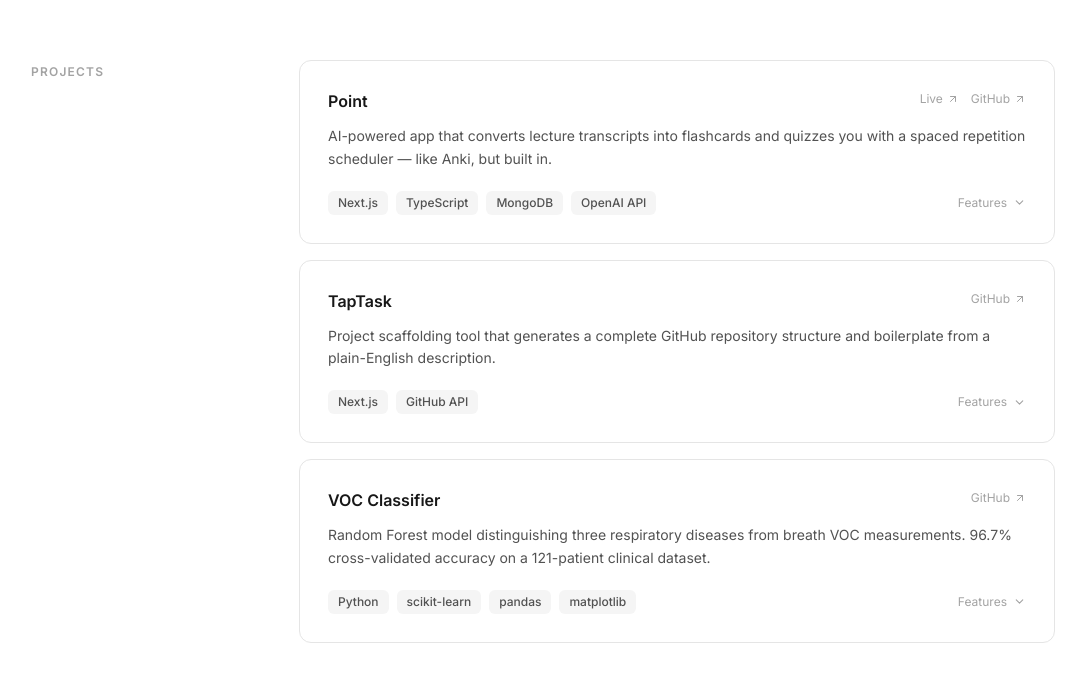
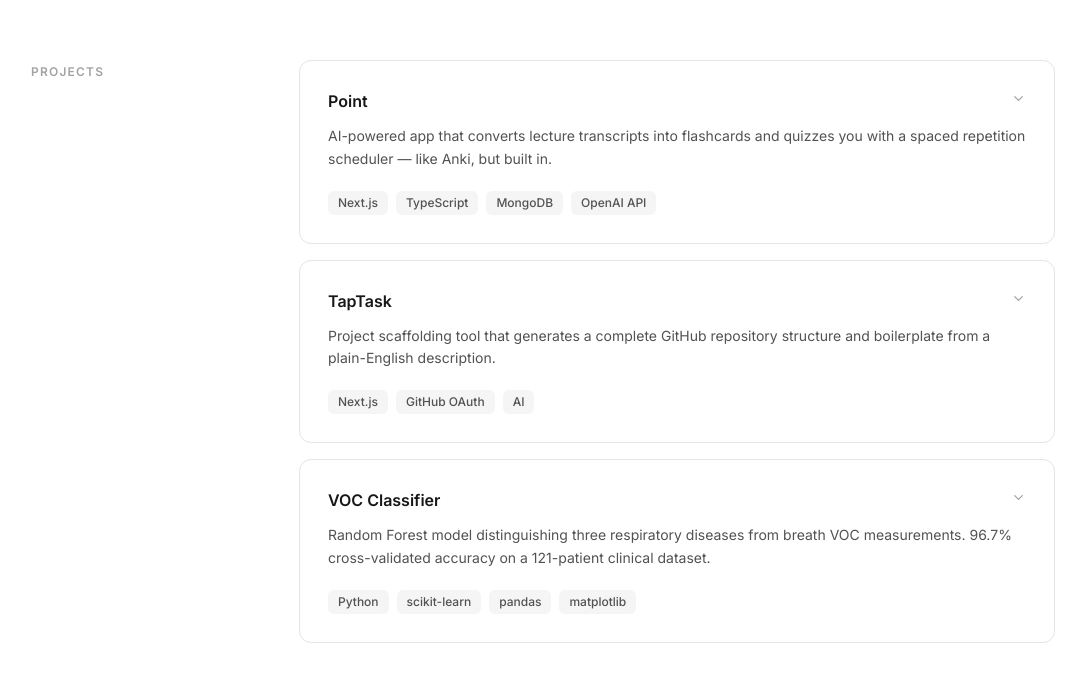
Before and after one commit to jth3o/portfolio, a Next.js app: page / in a window 1280 px wide. Shown: the part 1342-2023 px from the top of the page, without its empty margins (97-1183 px from the left). Built offline with nearby package versions, Linux system fonts and the light colour scheme.

Commit message:
Click-to-expand cards, screenshot carousel modal, VOC confusion matrix screenshot

```diff
--- a/src/components/projects.tsx
+++ b/src/components/projects.tsx
@@ -1,7 +1,17 @@
 "use client";
 
-import { useState } from "react";
-import { ArrowUpRight, ChevronDown } from "lucide-react";
+import { useState, useEffect, useCallback } from "react";
+import { ArrowUpRight, ChevronDown, X, ChevronLeft, ChevronRight, Images } from "lucide-react";
+
+type Screenshot = {
+  src: string;
+  caption: string;
+};
+
+type Feature = {
+  title: string;
+  detail: string;
+};
 
 type Project = {
   title: string;
@@ -9,7 +19,8 @@ type Project = {
   stack: string[];
   href: string;
   live?: string;
-  features: { title: string; detail: string }[];
+  features: Feature[];
+  screenshots?: Screenshot[];
 };
 
 const projects: Project[] = [
@@ -23,58 +34,56 @@ const projects: Project[] = [
     features: [
       {
         title: "Upload any .vtt transcript",
-        detail:
-          "Drop in a .vtt file from any lecture recording. Point parses and segments it into meaningful chunks automatically.",
+        detail: "Drop in a .vtt file from any lecture recording. Point parses and segments it into meaningful chunks automatically.",
       },
       {
         title: "AI fact extraction",
-        detail:
-          "OpenAI reads each transcript segment and pulls out the key facts — no manual highlighting or note-taking required.",
+        detail: "OpenAI reads each transcript segment and pulls out the key facts — no manual highlighting or note-taking required.",
       },
       {
         title: "Automatic flashcard generation",
-        detail:
-          "Facts are converted into atomic front/back flashcards, structured to test one concept at a time.",
+        detail: "Facts are converted into atomic front/back flashcards, structured to test one concept at a time.",
       },
       {
         title: "Spaced repetition scheduler",
-        detail:
-          "Cards resurface based on how well you know them. Rate each card Again / Hard / Good / Easy and the scheduler adjusts the next review date.",
+        detail: "Cards resurface based on how well you know them. Rate each card Again / Hard / Good / Easy and the scheduler adjusts the next review date.",
       },
       {
         title: "In-session help",
-        detail:
-          "Stuck on a card? Ask for an explanation or a worked example mid-review without leaving the study session.",
+        detail: "Stuck on a card? Ask for an explanation or a worked example mid-review without leaving the study session.",
       },
       {
         title: "Course & lecture organization",
-        detail:
-          "Group lectures into courses. Each user sees only their own data — full session-based authentication.",
+        detail: "Group lectures into courses. Each user sees only their own data — full session-based authentication.",
       },
+    ],
+    screenshots: [
+      // Add your screenshots here:
+      // { src: "/screenshots/point-dashboard.png", caption: "Dashboard — all your courses at a glance" },
     ],
   },
   {
     title: "TapTask",
     description:
       "Project scaffolding tool that generates a complete GitHub repository structure and boilerplate from a plain-English description.",
-    stack: ["Next.js", "GitHub API"],
+    stack: ["Next.js", "GitHub OAuth", "AI"],
     href: "https://github.com/jth3o/TapTask",
     features: [
       {
         title: "Plain-English project description",
-        detail:
-          "Describe what you want to build in plain English. TapTask figures out the right structure, stack, and boilerplate for the job.",
+        detail: "Describe what you want to build in plain English. TapTask figures out the right structure, stack, and boilerplate for the job.",
       },
       {
         title: "Instant repo generation",
-        detail:
-          "A fully initialized GitHub repository is created in seconds — folders, config files, and starter code included.",
+        detail: "A fully initialized GitHub repository is created in seconds — folders, config files, and starter code included.",
       },
       {
-        title: "Stack-aware scaffolding",
-        detail:
-          "TapTask selects appropriate boilerplate based on the project type — Next.js, Python, etc. — rather than outputting a generic template.",
+        title: "Works with any GitHub account",
+        detail: "Sign in with GitHub OAuth — TapTask creates repos directly in your own account, no sharing credentials required.",
       },
+    ],
+    screenshots: [
+      // { src: "/screenshots/taptask-home.png", caption: "Describe your project in plain English" },
     ],
   },
   {
@@ -86,36 +95,128 @@ const projects: Project[] = [
     features: [
       {
         title: "Clinical dataset — 121 patients, 3 diseases",
-        detail:
-          "Real breath sample data from patients diagnosed with Asthma, Bronchi, or COPD. 78 volatile organic compound (VOC) intensity measurements per patient.",
+        detail: "Real breath sample data from patients diagnosed with Asthma, Bronchi, or COPD. 78 volatile organic compound (VOC) intensity measurements per patient.",
       },
       {
         title: "Log transform + standard scaling",
-        detail:
-          "Raw VOC intensities are log2-transformed to compress the range, then standard-scaled so no single compound dominates the model.",
+        detail: "Raw VOC intensities are log2-transformed to compress the range, then standard-scaled so no single compound dominates the model.",
       },
       {
         title: "Random Forest with 5-fold cross-validation",
-        detail:
-          "200-tree Random Forest trained with stratified 5-fold CV to preserve class balance across folds. Mean accuracy: 96.7%.",
+        detail: "200-tree Random Forest trained with stratified 5-fold CV to preserve class balance across folds. Mean accuracy: 96.7%.",
       },
       {
         title: "Confusion matrix analysis",
-        detail:
-          "Asthma classified perfectly (53/53). The only confusion was between Bronchi and COPD — clinically expected given their overlapping pathophysiology.",
+        detail: "Asthma classified perfectly (53/53). The only confusion was between Bronchi and COPD — clinically expected given their overlapping pathophysiology.",
       },
+    ],
+    screenshots: [
+      { src: "/screenshots/voc-confusion-matrix.png", caption: "Confusion matrix — 96.7% mean accuracy across 5 folds" },
     ],
   },
 ];
 
+// ── Carousel modal ────────────────────────────────────────────────────────────
+function CarouselModal({
+  screenshots,
+  startIndex,
+  onClose,
+}: {
+  screenshots: Screenshot[];
+  startIndex: number;
+  onClose: () => void;
+}) {
+  const [idx, setIdx] = useState(startIndex);
+
+  const prev = useCallback(() => setIdx((i) => (i - 1 + screenshots.length) % screenshots.length), [screenshots.length]);
+  const next = useCallback(() => setIdx((i) => (i + 1) % screenshots.length), [screenshots.length]);
+
+  useEffect(() => {
+    const handler = (e: KeyboardEvent) => {
+      if (e.key === "Escape") onClose();
+      if (e.key === "ArrowLeft") prev();
+      if (e.key === "ArrowRight") next();
+    };
+    window.addEventListener("keydown", handler);
+    return () => window.removeEventListener("keydown", handler);
+  }, [onClose, prev, next]);
+
+  return (
+    <div
+      className="fixed inset-0 z-50 flex items-center justify-center bg-black/70 backdrop-blur-sm p-4"
+      onClick={onClose}
+    >
+      <div
+        className="relative bg-white dark:bg-neutral-900 rounded-2xl overflow-hidden shadow-2xl max-w-3xl w-full"
+        onClick={(e) => e.stopPropagation()}
+      >
+        {/* Close */}
+        <button
+          onClick={onClose}
+          className="absolute top-4 right-4 z-10 p-1.5 rounded-lg bg-neutral-100 dark:bg-neutral-800 text-neutral-500 hover:text-neutral-900 dark:hover:text-neutral-100 transition-colors"
+        >
+          <X size={16} />
+        </button>
+
+        {/* Image */}
+        <div className="relative bg-neutral-100 dark:bg-neutral-800 aspect-video flex items-center justify-center">
+          <img
+            src={screenshots[idx].src}
+            alt={screenshots[idx].caption}
+            className="max-h-full max-w-full object-contain"
+          />
+
+          {screenshots.length > 1 && (
+            <>
+              <button
+                onClick={prev}
+                className="absolute left-3 p-2 rounded-lg bg-white/80 dark:bg-neutral-900/80 text-neutral-700 dark:text-neutral-300 hover:bg-white dark:hover:bg-neutral-900 transition-colors shadow"
+              >
+                <ChevronLeft size={18} />
+              </button>
+              <button
+                onClick={next}
+                className="absolute right-3 p-2 rounded-lg bg-white/80 dark:bg-neutral-900/80 text-neutral-700 dark:text-neutral-300 hover:bg-white dark:hover:bg-neutral-900 transition-colors shadow"
+              >
+                <ChevronRight size={18} />
+              </button>
+            </>
+          )}
+        </div>
+
+        {/* Caption + dots */}
+        <div className="px-6 py-5">
+          <p className="text-sm text-neutral-700 dark:text-neutral-300 leading-relaxed">
+            {screenshots[idx].caption}
+          </p>
+          {screenshots.length > 1 && (
+            <div className="flex gap-1.5 mt-3">
+              {screenshots.map((_, i) => (
+                <button
+                  key={i}
+                  onClick={() => setIdx(i)}
+                  className={`h-1.5 rounded-full transition-all duration-200 ${
+                    i === idx
+                      ? "w-5 bg-neutral-900 dark:bg-neutral-100"
+                      : "w-1.5 bg-neutral-300 dark:bg-neutral-600"
+                  }`}
+                />
+              ))}
+            </div>
+          )}
+        </div>
+      </div>
+    </div>
+  );
+}
+
+// ── Projects section ──────────────────────────────────────────────────────────
 export function Projects() {
   const [expanded, setExpanded] = useState<string | null>(null);
+  const [carousel, setCarousel] = useState<{ project: Project; index: number } | null>(null);
 
   return (
-    <section
-      id="projects"
-      className="py-28 px-6 border-t border-neutral-100 dark:border-neutral-800"
-    >
+    <section id="projects" className="py-28 px-6 border-t border-neutral-100 dark:border-neutral-800">
       <div className="max-w-5xl mx-auto">
         <div className="grid grid-cols-1 md:grid-cols-12 gap-12">
           <div className="md:col-span-3">
@@ -128,46 +229,32 @@ export function Projects() {
             <div className="grid grid-cols-1 gap-4">
               {projects.map((project) => {
                 const isOpen = expanded === project.title;
+                const hasScreenshots = project.screenshots && project.screenshots.length > 0;
+
                 return (
                   <div
                     key={project.title}
                     className="rounded-xl border border-neutral-200 dark:border-neutral-800 bg-white dark:bg-neutral-900 overflow-hidden transition-all duration-200 hover:border-neutral-400 dark:hover:border-neutral-600"
                   >
-                    {/* Card header — always visible */}
-                    <div className="p-7">
+                    {/* Clickable header */}
+                    <button
+                      onClick={() => setExpanded(isOpen ? null : project.title)}
+                      className="w-full text-left p-7 cursor-pointer"
+                    >
                       <div className="flex items-start justify-between gap-4 mb-3">
                         <h3 className="text-base font-semibold text-neutral-900 dark:text-neutral-100">
                           {project.title}
                         </h3>
-                        <div className="flex items-center gap-3 flex-shrink-0 mt-0.5">
-                          {project.live && (
-                            <a
-                              href={project.live}
-                              target="_blank"
-                              rel="noopener noreferrer"
-                              className="flex items-center gap-1 text-xs text-neutral-400 dark:text-neutral-500 hover:text-neutral-900 dark:hover:text-neutral-100 transition-colors"
-                            >
-                              Live
-                              <ArrowUpRight size={12} />
-                            </a>
-                          )}
-                          <a
-                            href={project.href}
-                            target="_blank"
-                            rel="noopener noreferrer"
-                            className="flex items-center gap-1 text-xs text-neutral-400 dark:text-neutral-500 hover:text-neutral-900 dark:hover:text-neutral-100 transition-colors"
-                          >
-                            GitHub
-                            <ArrowUpRight size={12} />
-                          </a>
-                        </div>
+                        <ChevronDown
+                          size={15}
+                          className={`flex-shrink-0 mt-0.5 text-neutral-400 transition-transform duration-200 ${isOpen ? "rotate-180" : ""}`}
+                        />
                       </div>
 
                       <p className="text-sm text-neutral-600 dark:text-neutral-400 leading-relaxed mb-5">
                         {project.description}
                       </p>
 
-                      <div className="flex items-center justify-between">
                       <div className="flex flex-wrap gap-2">
                         {project.stack.map((tag) => (
                           <span
@@ -178,24 +265,47 @@ export function Projects() {
                           </span>
                         ))}
                       </div>
+                    </button>
+
+                    {/* Expanded section */}
+                    {isOpen && (
+                      <div className="border-t border-neutral-100 dark:border-neutral-800 px-7 py-6">
+                        {/* External links */}
+                        <div className="flex gap-4 mb-6">
+                          <a
+                            href={project.href}
+                            target="_blank"
+                            rel="noopener noreferrer"
+                            onClick={(e) => e.stopPropagation()}
+                            className="flex items-center gap-1 text-xs text-neutral-500 dark:text-neutral-400 hover:text-neutral-900 dark:hover:text-neutral-100 transition-colors"
+                          >
+                            GitHub <ArrowUpRight size={12} />
+                          </a>
+                          {project.live && (
+                            <a
+                              href={project.live}
+                              target="_blank"
+                              rel="noopener noreferrer"
+                              onClick={(e) => e.stopPropagation()}
+                              className="flex items-center gap-1 text-xs text-neutral-500 dark:text-neutral-400 hover:text-neutral-900 dark:hover:text-neutral-100 transition-colors"
+                            >
+                              Live site <ArrowUpRight size={12} />
+                            </a>
+                          )}
+                          {hasScreenshots && (
                             <button
-                          onClick={() =>
-                            setExpanded(isOpen ? null : project.title)
-                          }
-                          className="flex items-center gap-1.5 text-xs text-neutral-400 dark:text-neutral-500 hover:text-neutral-700 dark:hover:text-neutral-300 transition-colors ml-4 flex-shrink-0"
+                              onClick={(e) => {
+                                e.stopPropagation();
+                                setCarousel({ project, index: 0 });
+                              }}
+                              className="flex items-center gap-1 text-xs text-neutral-500 dark:text-neutral-400 hover:text-neutral-900 dark:hover:text-neutral-100 transition-colors"
                             >
-                          {isOpen ? "Less" : "Features"}
-                          <ChevronDown
-                            size={13}
-                            className={`transition-transform duration-200 ${isOpen ? "rotate-180" : ""}`}
-                          />
+                              Screenshots <Images size={12} />
                             </button>
-                      </div>
+                          )}
                         </div>
 
-                    {/* Expandable features section */}
-                    {isOpen && (
-                      <div className="border-t border-neutral-100 dark:border-neutral-800 px-7 py-6">
+                        {/* Features list */}
                         <ol className="space-y-4">
                           {project.features.map((f, i) => (
                             <li key={f.title} className="flex gap-4">
@@ -222,6 +332,15 @@ export function Projects() {
           </div>
         </div>
       </div>
+
+      {/* Carousel modal */}
+      {carousel && (
+        <CarouselModal
+          screenshots={carousel.project.screenshots!}
+          startIndex={carousel.index}
+          onClose={() => setCarousel(null)}
+        />
+      )}
     </section>
   );
 }
```
Also changed, not shown: public/screenshots/voc-confusion-matrix.png (added). Lines whose indentation alone changed are shown as unchanged.
